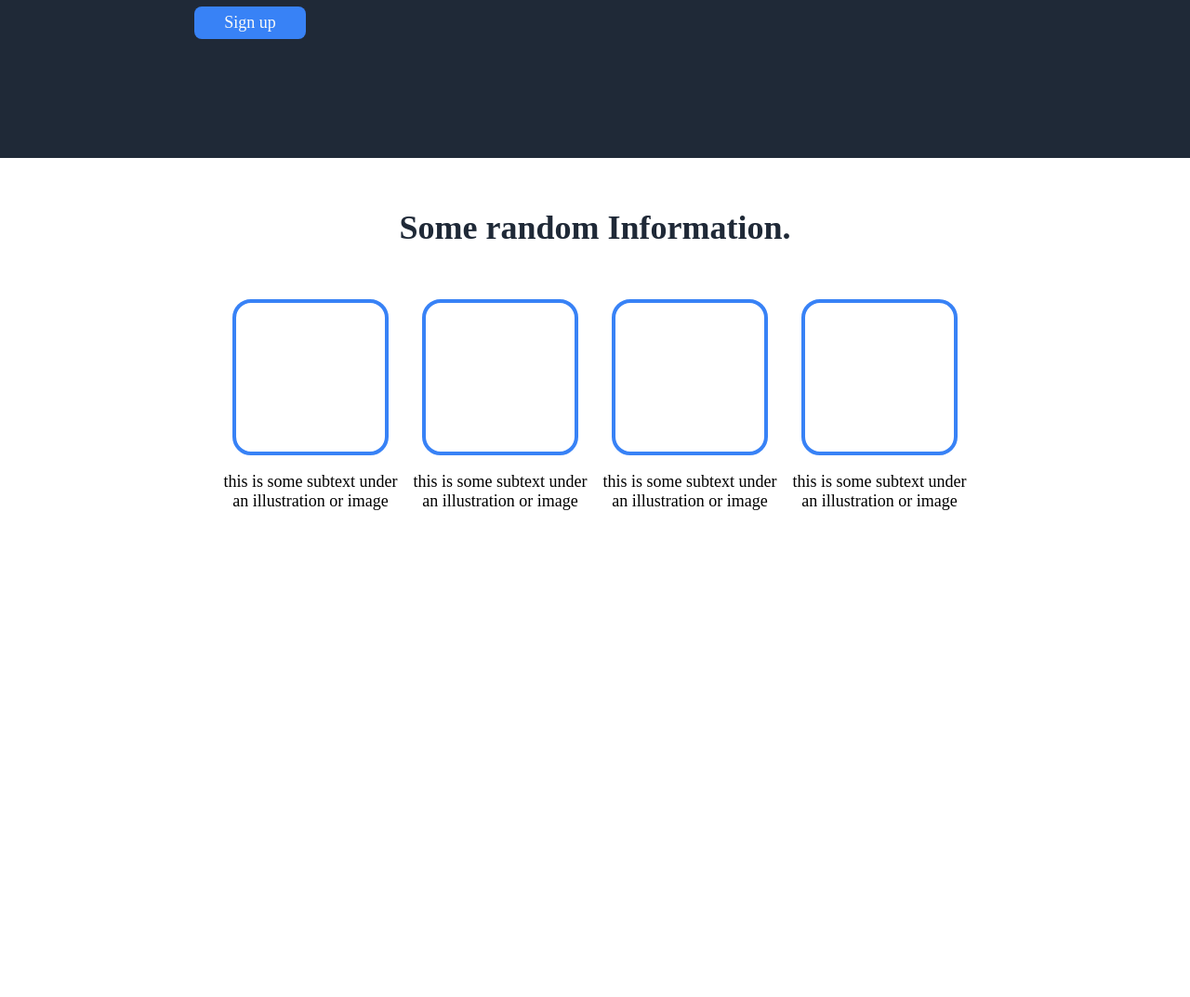
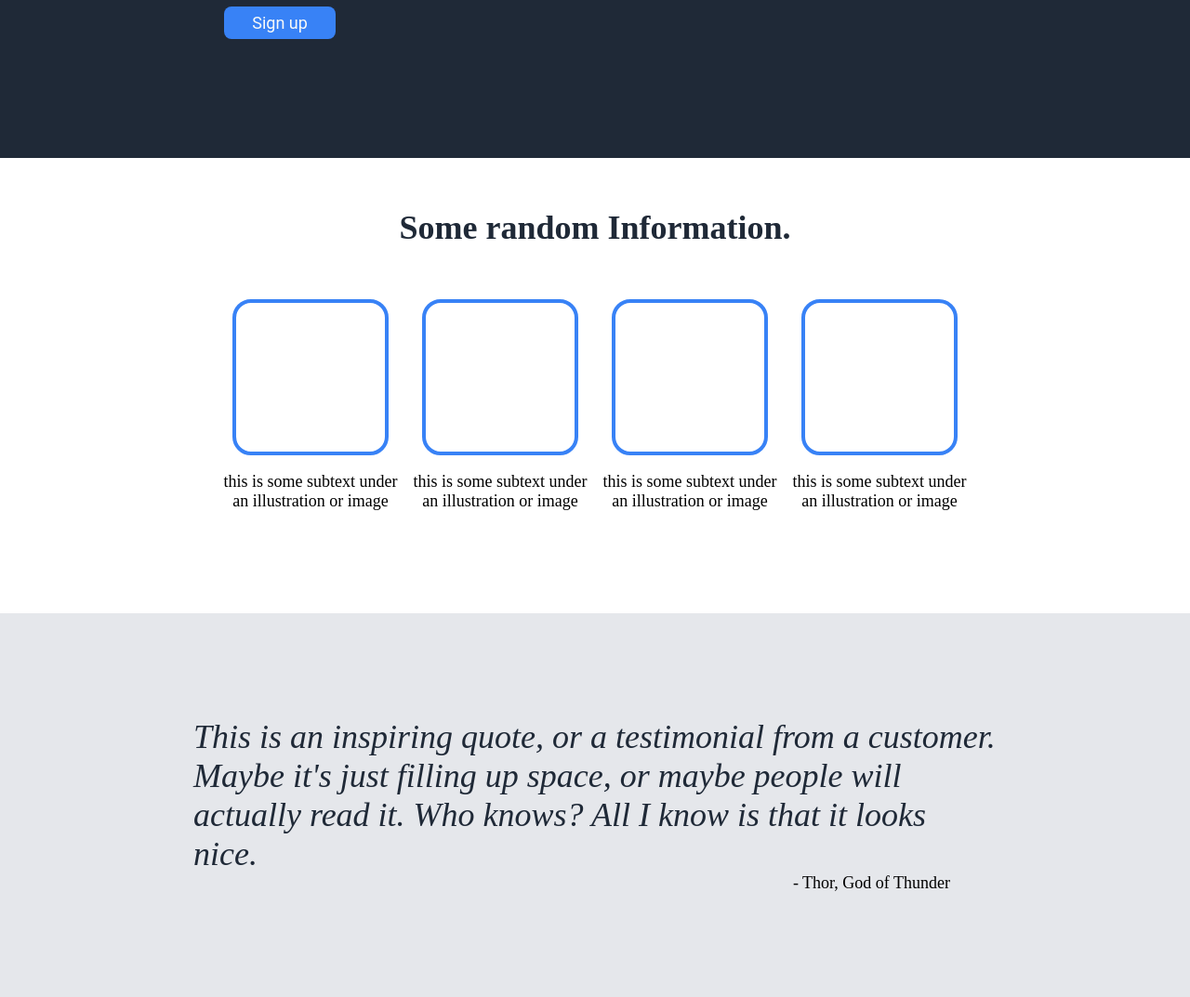
Before and after one commit to wyuan19asu/OdinWebsitePractice, a plain HTML site: page index.html in a window 1280 px wide. Shown: the part 493-1566 px from the top of the page at 93% size. Before the commit the page ends 1117 px from the top, so only its background shows below. Drawn offline with Linux system fonts and the light colour scheme.

Commit message:
third section done

```diff
--- a/index.html
+++ b/index.html
@@ -43,7 +43,6 @@
         </div>
     </header>
     <main>
-        <!-- <div class="second"> -->
         <h2 class="secondHeading"> Some random Information. </h2>
         <div class="itemContainer">
             <div class="items">
@@ -67,24 +66,18 @@
                 <p>this is some subtext under an illustration or image</p>
             </div>
         </div>
-        <!-- </div> -->
     </main>
-    <!--
+
     <div class="third">
-        <p class="quote">This is an inspiring quote, or a testimonial from a cusotmer. Maybe it's just filling up space,
+        <em>This is an inspiring quote, or a testimonial from a customer. Maybe it's just filling up
+            space,
             or maybe
-            people will actually read it. Who knows? All I know is that it looks nice.</p>
+            people will actually read it. Who knows? All I know is that it looks nice.
+        </em>
+        <p>- Thor, God of Thunder</p>
     </div>
-    -->
 
-    <!--
-    <div class="fourth">
-        <div class="fourtText">
-            <p>Call to action! It's time!</p>
-            <p>Sign up for our product by clicking that button right over there!</p>
-        </div>
-        <button class="secondSignButton"></button>
-        -->
+
 </body>
 
 </html>
--- a/styles.css
+++ b/styles.css
@@ -3,9 +3,8 @@
 	padding: 0;
 }
 
-body,
 .firstSignButton {
-	font-family: 'Roboto, sans-serif';
+	font-family: 'Roboto', sans-serif;
 }
 
 /* HEADER */
@@ -47,7 +46,7 @@ header {
 	justify-content: center;
 	align-items: center;
 	padding: 7em 0;
-	gap: 8em;
+	gap: 4em;
 }
 
 .first .leftContainerTop {
@@ -72,7 +71,7 @@ h1.hero {
 	font-size: 18px;
 }
 
-button {
+.firstSignButton {
 	background-color: #3882F6;
 	color: #F9FaF8;
 	border-radius: 8px;
@@ -104,22 +103,13 @@ button {
 /* Second Section */
 
 main {
-    display: flex;
-    flex-direction: column;
-    align-items: center;
-    padding: 0 12em;
-    margin-top: 3em;
-	height: 400px;
+	display: flex;
+	flex-direction: column;
+	align-items: center;
+	padding: 0 12em;
+	margin-top: 3em;
 	font-size: 18px;
 }
-
-/* .second {
-	display: flex;
-	flex-direction: column;
-	justify-content: center;
-	align-items: center;
-	padding: 2em 0;
-} */
 
 
 h2.secondHeading {
@@ -148,13 +138,30 @@ h2.secondHeading {
 	max-width: 200px;
 }
 
-.imageBox{
+.imageBox {
 	width: 160px;
 	height: 160px;
 	border: 4px solid #3882F6;
 	border-radius: 20px;
 }
 
-p{
-	display: block;
+/* Quote Section */
+.third {
+	background-color: #e5e7eb;
+	display: flex;
+	padding: 7em 13em;
+	justify-content: center;
+	flex-direction: column;
 }
+
+.third em {
+	font-size: 36px;
+	color: #1f2937;
+	font-weight: normal;
+}
+
+.third p {
+	text-align: right;
+	font-size: 18px;
+	margin: 0 50px 0 0;
+}
```
